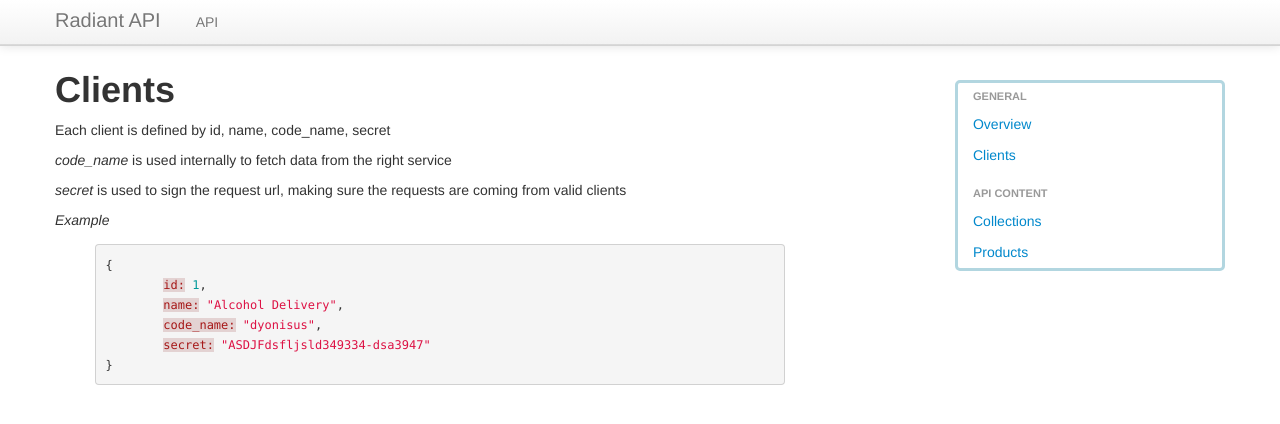
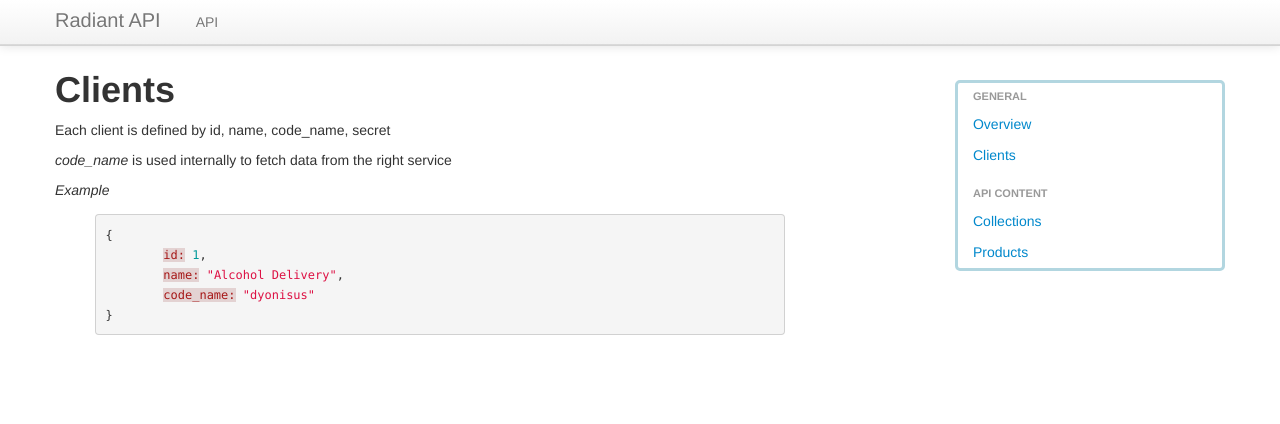
Before and after one commit to ductoanle/fala-api-doc, a Jekyll site: the page built from _posts/general/2013-12-30-clients.markdown, in a window 1280 px wide. Shown: the top 424 px of the page. Built offline with Jekyll 4.4.1, drawn with Linux system fonts in a browser that asks for light colours; Markdown is read by kramdown in place of the engine named in the settings.

Commit message:
Move secret to application

```diff
--- a/_posts/general/2013-12-30-clients.markdown
+++ b/_posts/general/2013-12-30-clients.markdown
@@ -9,14 +9,11 @@ Each client is defined by id, name, code_name, secret
 
 *code_name* is used internally to fetch data from the right service
 
-*secret* is used to sign the request url, making sure the requests are coming from valid clients
-
 *Example*
 {% highlight json %}
 {
 	id: 1,
 	name: "Alcohol Delivery",
-	code_name: "dyonisus",
-	secret: "ASDJFdsfljsld349334-dsa3947"
+	code_name: "dyonisus"
 }
 {% endhighlight %}
--- a/_posts/general/2013-12-30-overview.markdown
+++ b/_posts/general/2013-12-30-overview.markdown
@@ -9,4 +9,4 @@ Compulsory header parameters for every API request
 
 * application_id - Android, iOS, Web each is an application. There can be multiple applications for a single client
 * timestamp - Time that the request is made
-* key - Hash that generated from the request url, application_id, timestamp and secret
+* key - Hash that generated from the request url, application_id, timestamp and secret (Each application will be given a secret)
```
